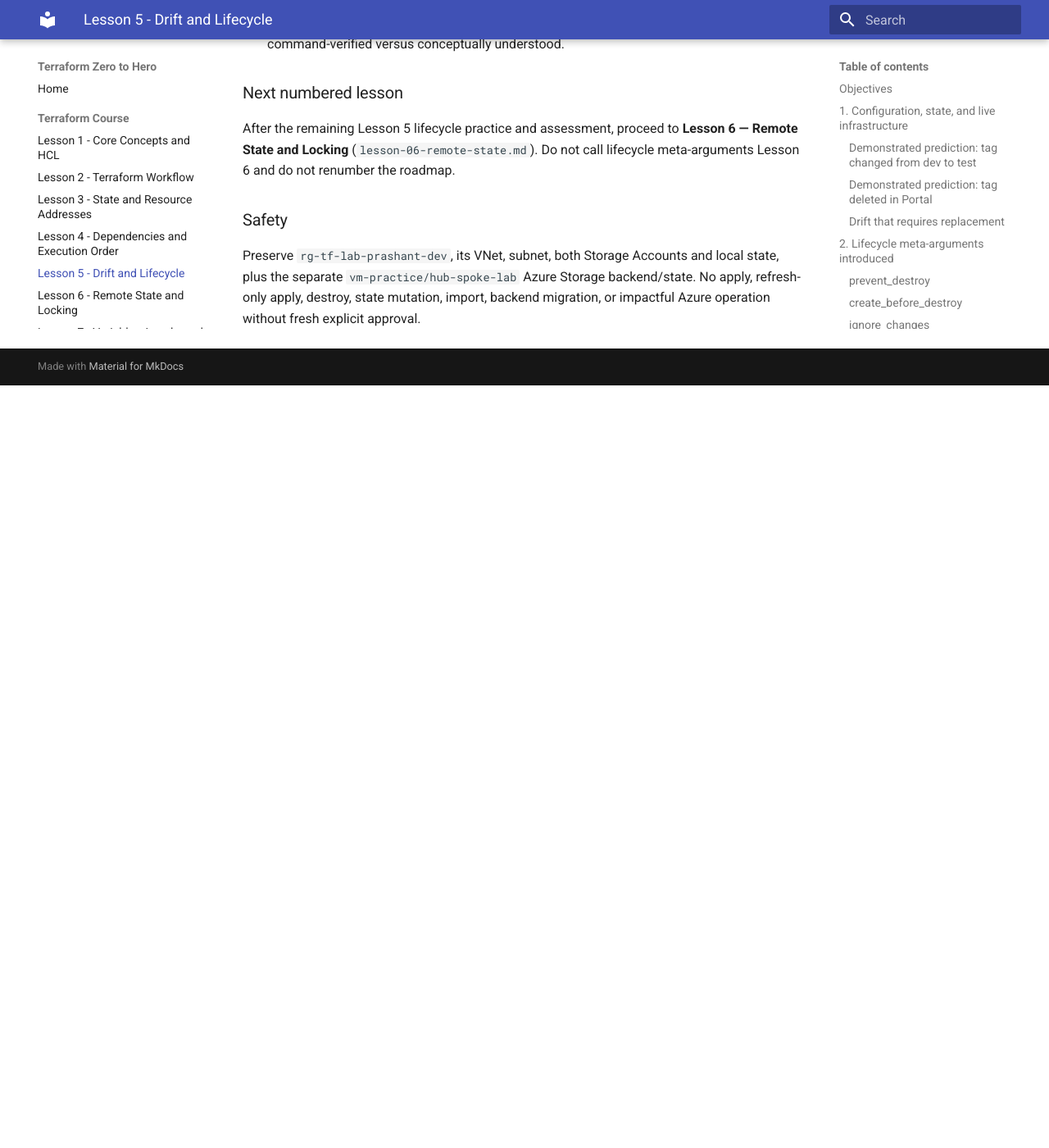
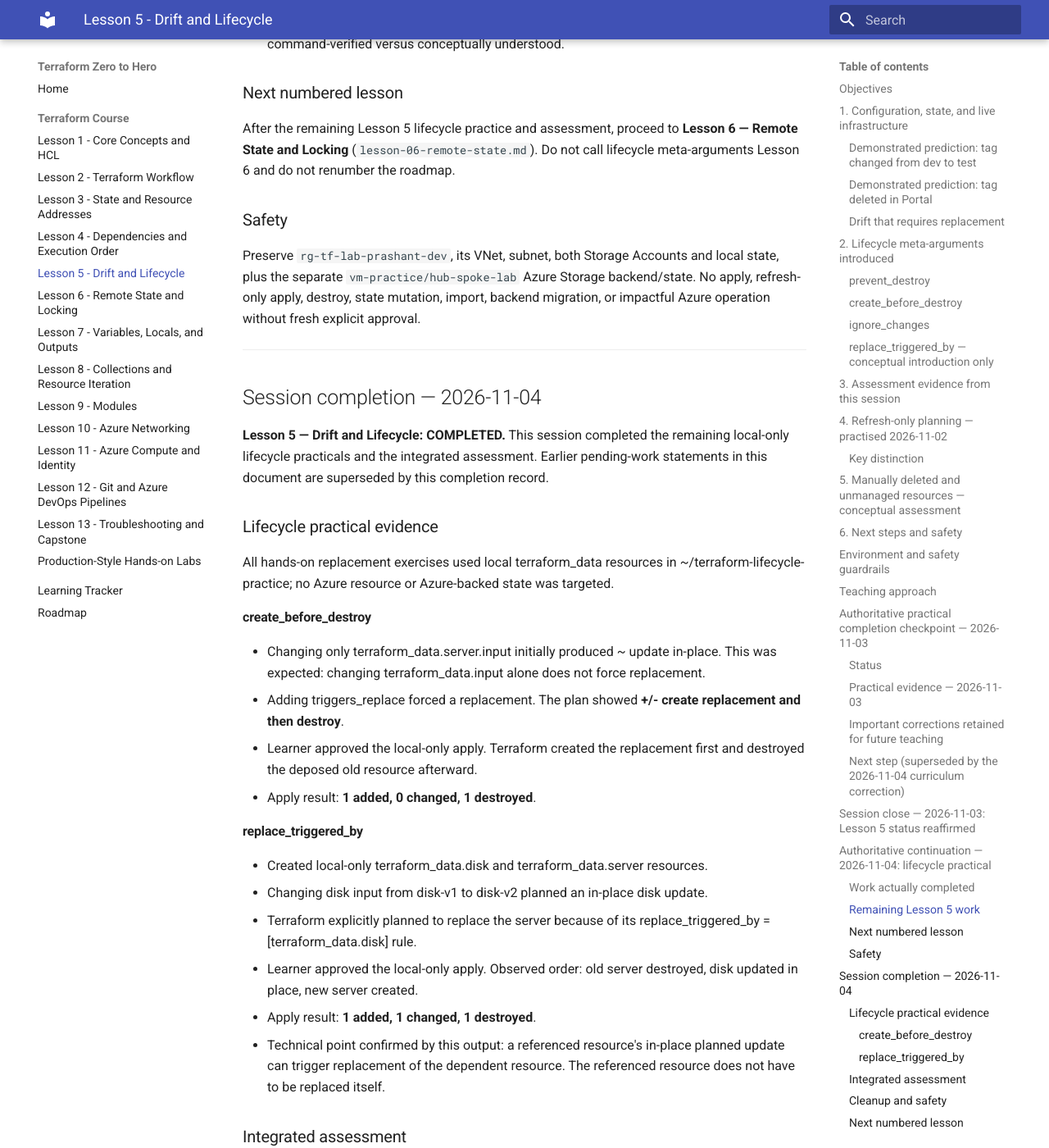
Before and after one commit to pshewale-dev/terraform-azure-lab, an MkDocs documentation site: the page built from docs/lesson-05-drift-lifecycle.md, in a window 1280 px wide and 1400 px high, scrolled down 9535 px. Shown: the whole window at 82% size. Built offline with MkDocs 1.6.1 and Material for MkDocs 9.7.7, drawn with Linux system fonts in a browser that asks for light colours; before the commit the page ends 10005 px from its top, so only the background shows below that; some of the changed text lies outside the part shown.

Commit message:
docs: record Lesson 5 lifecycle practical completion

```diff
--- a/docs/lesson-05-drift-lifecycle.md
+++ b/docs/lesson-05-drift-lifecycle.md
@@ -233,3 +233,43 @@ After the remaining Lesson 5 lifecycle practice and assessment, proceed to **Les
 
 ### Safety
 Preserve `rg-tf-lab-prashant-dev`, its VNet, subnet, both Storage Accounts and local state, plus the separate `vm-practice/hub-spoke-lab` Azure Storage backend/state. No apply, refresh-only apply, destroy, state mutation, import, backend migration, or impactful Azure operation without fresh explicit approval.
+
+
+---
+
+## Session completion — 2026-11-04
+
+**Lesson 5 — Drift and Lifecycle: COMPLETED.** This session completed the remaining local-only lifecycle practicals and the integrated assessment. Earlier pending-work statements in this document are superseded by this completion record.
+
+### Lifecycle practical evidence
+
+All hands-on replacement exercises used local terraform_data resources in ~/terraform-lifecycle-practice; no Azure resource or Azure-backed state was targeted.
+
+#### create_before_destroy
+- Changing only terraform_data.server.input initially produced ~ update in-place. This was expected: changing terraform_data.input alone does not force replacement.
+- Adding triggers_replace forced a replacement. The plan showed **+/- create replacement and then destroy**.
+- Learner approved the local-only apply. Terraform created the replacement first and destroyed the deposed old resource afterward.
+- Apply result: **1 added, 0 changed, 1 destroyed**.
+
+#### replace_triggered_by
+- Created local-only terraform_data.disk and terraform_data.server resources.
+- Changing disk input from disk-v1 to disk-v2 planned an in-place disk update.
+- Terraform explicitly planned to replace the server because of its replace_triggered_by = [terraform_data.disk] rule.
+- Learner approved the local-only apply. Observed order: old server destroyed, disk updated in place, new server created.
+- Apply result: **1 added, 1 changed, 1 destroyed**.
+- Technical point confirmed by this output: a referenced resource's in-place planned update can trigger replacement of the dependent resource. The referenced resource does not have to be replaced itself.
+
+### Integrated assessment
+- Correctly identified ignore_changes for attributes intentionally managed outside Terraform.
+- Identified prevent_destroy (spoken answer interpreted as this argument); reviewed its limitation that the rule exists only while the resource block/lifecycle rule remains in configuration.
+- Correctly identified create_before_destroy and its create-first replacement order.
+- Correctly identified replace_triggered_by for dependent-resource replacement.
+- Correctly explained that terraform plan -refresh-only previews a state refresh, while terraform apply -refresh-only persists refreshed state without changing remote infrastructure.
+
+### Cleanup and safety
+- Cleanup instructions for the two local practice directories were provided, but completion has not been confirmed.
+- These local lifecycle exercises did not modify Azure resources or Azure-backed state. Preserve the existing Azure lab and the separate hub-and-spoke backend/state.
+- No approval for future Azure apply/destroy, state mutation, import, or backend migration is implied.
+
+### Next numbered lesson
+Proceed to **Lesson 6 — Remote State and Locking** (lesson-06-remote-state.md). Lesson 5 lifecycle meta-arguments are a continuation of Lesson 5, not a separate lesson. The 13-lesson numbering remains unchanged.
```
